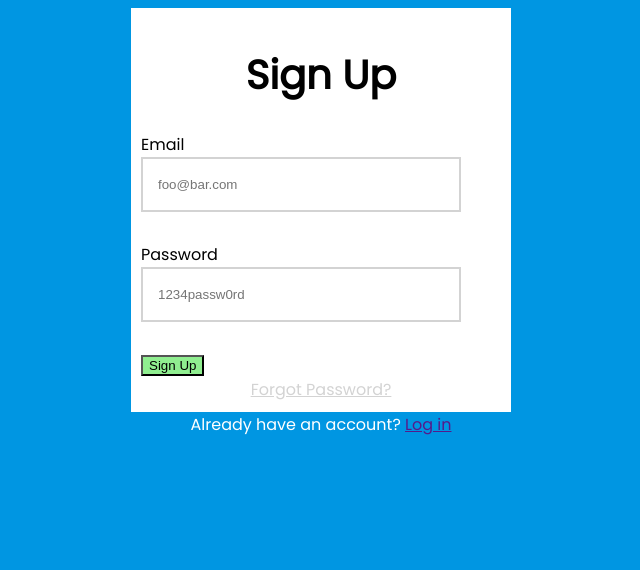
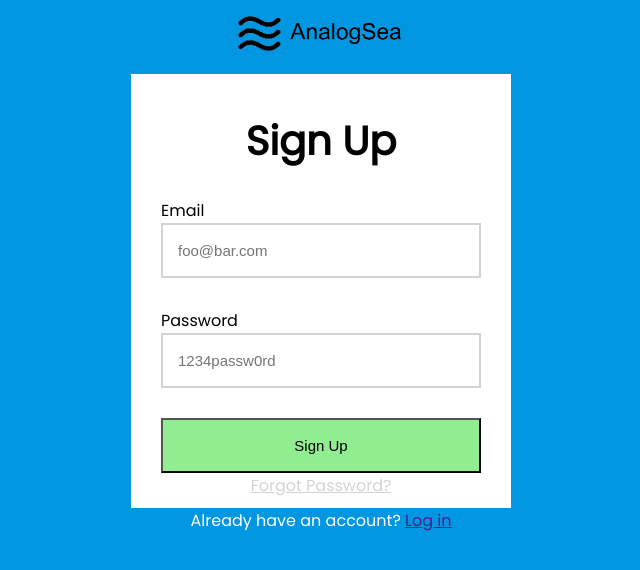
Before and after one commit to zwillerzoog/AnalogSea, a plain HTML site: page index.html in a window 1280 px wide. Shown: the whole page, without its empty margins (319-959 px from the left). Drawn offline with Linux system fonts and the light colour scheme.

Commit message:
second commit

```diff
--- a/index.html
+++ b/index.html
@@ -7,13 +7,19 @@
 </head>
 
 <body>
-
+	<p><img src="images/logo.png"></p>
 	<main>
 		<h1>Sign Up</h1>
-			<label for="email">Email</label><input type="email" placeholder="foo@bar.com">
-			<label for="password">Password</label><input type="password" placeholder="1234passw0rd">
-			<button for="sign up">Sign Up</button>
-			<div class="forgot"><a href="" class="forgot">Forgot Password?</a></div>
+				<label for="email">Email</label>
+				<div>
+					<input type="email" placeholder="foo@bar.com">
+				</div>
+				<label for="password">Password</label>
+				<div>
+					<input type="password" placeholder="1234passw0rd">
+					<button for="sign up" class="sign">Sign Up</button>
+					<a href="" class="forgot">Forgot Password?</a>
+				</div>
 	</main>
 	<div class="account">Already have an account? <a href="">Log in</a></div>
 </body>
--- a/main.css
+++ b/main.css
@@ -1,6 +1,14 @@
 html {
 	background-color: #0096E2;
 	font-family: 'Poppins', sans-serif;
+}
+
+img {
+	height: 35px;
+}
+
+p {
+	text-align: center;
 }
 
 main {
@@ -24,18 +32,27 @@ input {
 	height: 21px;
 	padding: 15px;
 	margin-bottom: 30px;
+	font-size: 15px;
 }
 
-input, button {
-
+label {
+	margin: 20px;
 }
 
 button {
 	background-color: lightgreen;
+	font-size: 15px;
 }
 
 div {
 	text-align: center;
+	margin-right: auto;
+	margin-left: auto;
+}
+
+.sign {
+	width: 320px;
+	height: 55px;
 }
 
 .forgot {
```
